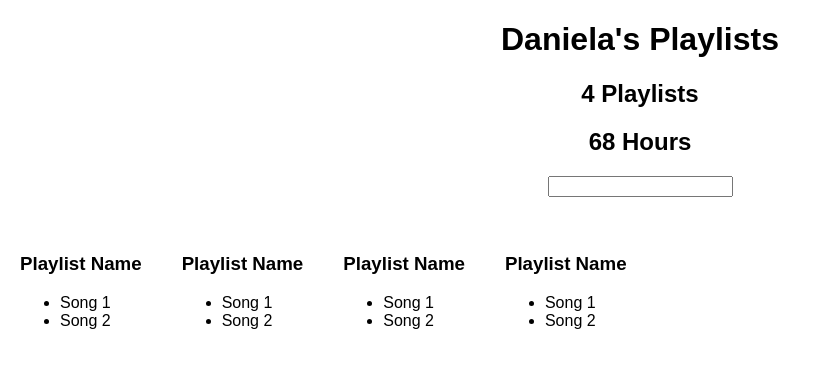
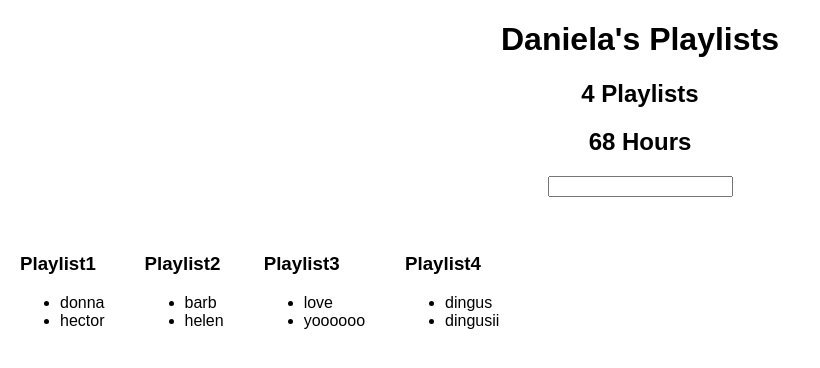
Before and after one commit to danielafcarey/better-playlists, a React (Create React App) app: page / in a window 1280 px wide. Shown: the top 368 px of the page, without its empty margins (0-820 px from the left). Built offline with nearby package versions, Linux system fonts and the light colour scheme.

Commit message:
Update playlist component with dymanic playlist rendering

```diff
--- a/src/App.js
+++ b/src/App.js
@@ -8,10 +8,10 @@ let fakeServerData = {
       {
         name: 'Playlist1',
         songs: [
-          { name: 'song1',
+          { name: 'donna',
             duration: 1134
           },
-          { name: 'song2',
+          { name: 'hector',
             duration: 2134,
           }
         ]
@@ -19,10 +19,10 @@ let fakeServerData = {
       {
         name: 'Playlist2',
         songs: [
-          { name: 'song1',
+          { name: 'barb',
             duration: 1134
           },
-          { name: 'song2',
+          { name: 'helen',
             duration: 2134,
           }
         ]
@@ -30,10 +30,10 @@ let fakeServerData = {
       {
         name: 'Playlist3',
         songs: [
-          { name: 'song1',
+          { name: 'love',
             duration: 112
           },
-          { name: 'song2',
+          { name: 'yoooooo',
             duration: 2124,
           }
         ]
@@ -41,10 +41,10 @@ let fakeServerData = {
       {
         name: 'Playlist4',
         songs: [
-          { name: 'song1',
+          { name: 'dingus',
             duration: 1235
           },
-          { name: 'song2',
+          { name: 'dingusii',
             duration: 235134,
           }
         ]
@@ -93,13 +93,15 @@ class Filter extends Component {
 
 class Playlist extends Component {
   render() {
+    let songs = this.props.songs.map((song, i) => {
+      return <li key={i}>{song.name}</li>
+    })
     return (
       <div className='Playlist'>
         <img alt=''/>
-        <h3>Playlist Name</h3>
+        <h3>{ this.props.name }</h3>
         <ul>
-          <li>Song 1</li>
-          <li>Song 2</li>
+          { songs }
         </ul>
       </div>
     )
@@ -133,14 +135,16 @@ class App extends Component {
             <HoursCounter
               playlists={ this.state.serverData.user.playlists }
             />
-          </div> :
+          <Filter />
+          {
+            this.state.serverData.user.playlists.map((playlist, i) => {
+              return <Playlist { ...playlist } key={i} />;
+            })
+          }
+            </div> :
             <h1>Loading...</h1>
+
         }
-        <Filter />
-        <Playlist />
-        <Playlist />
-        <Playlist />
-        <Playlist />
       </div>
     );
   }
```
